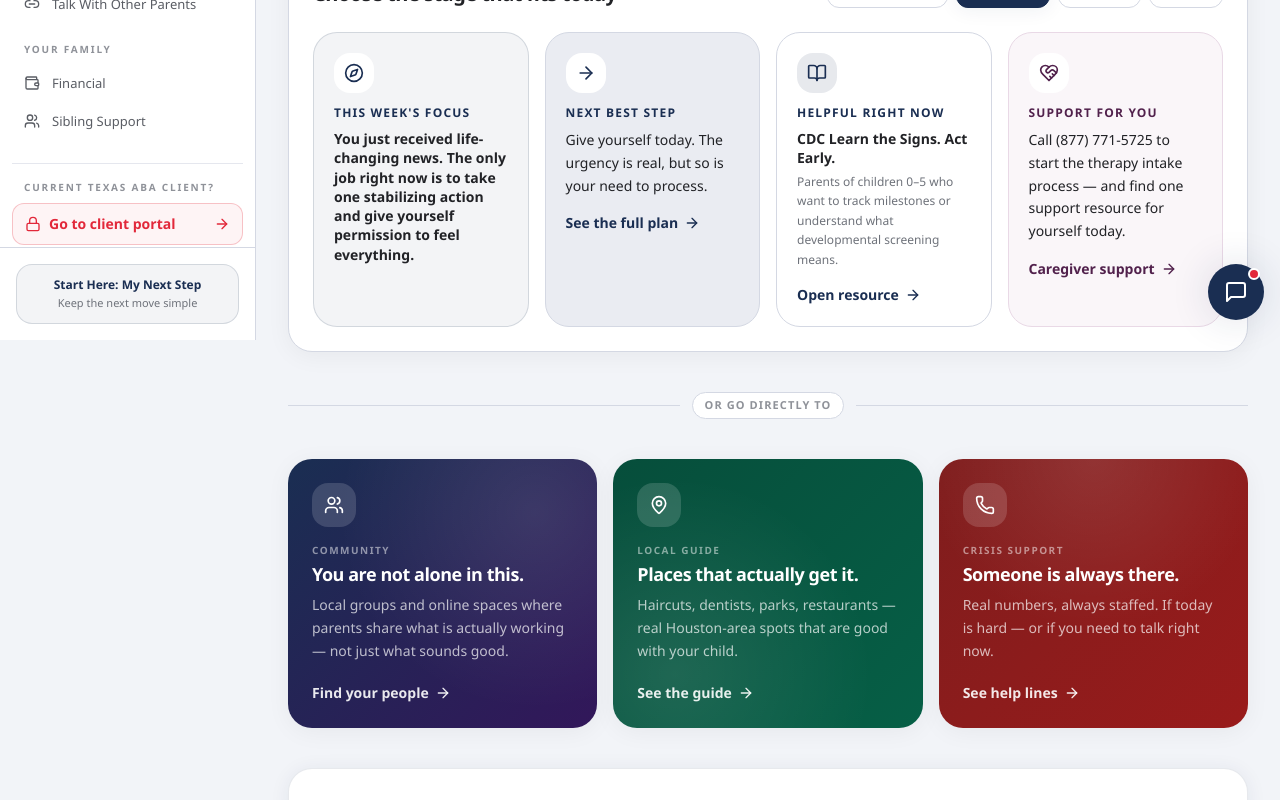
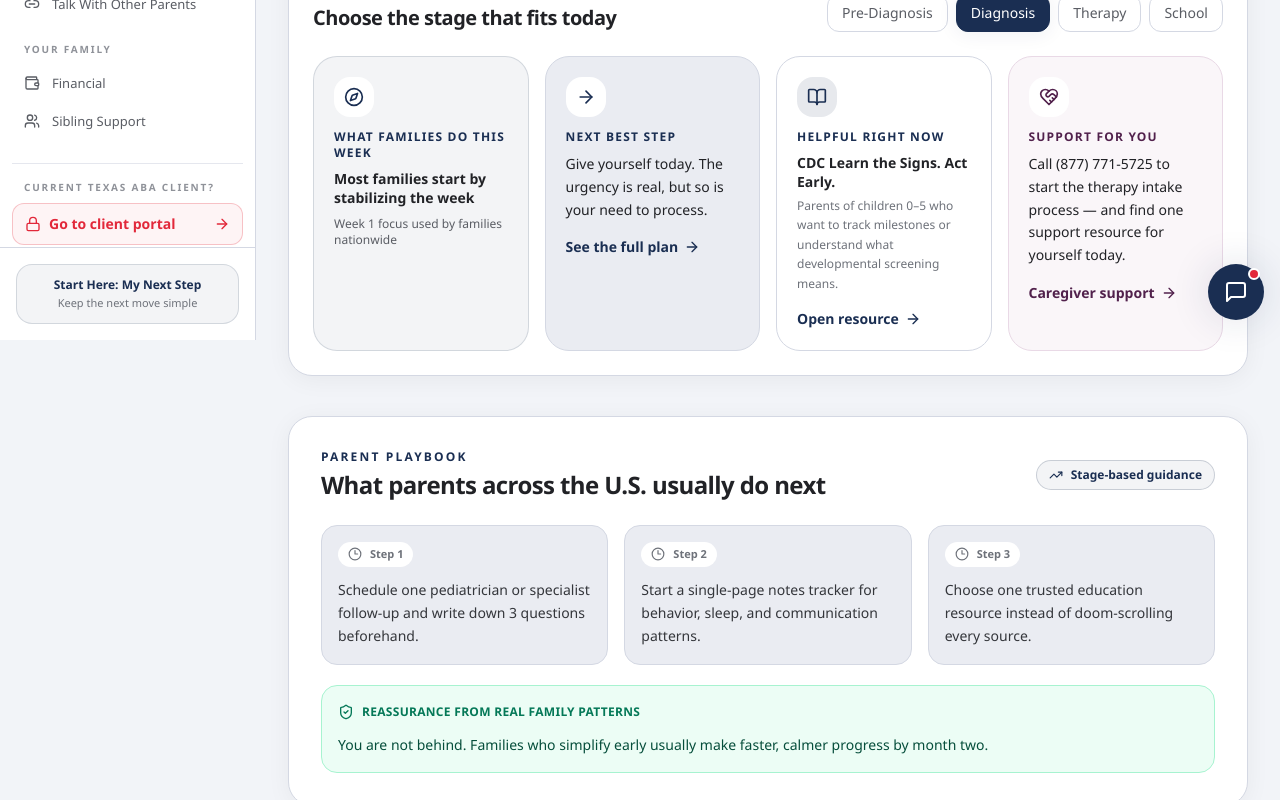
Before and after one commit to kstring00/CG2, a Next.js app: page /support in a window 1280 px wide. Shown: the part 460-1260 px from the top of the page. Built offline with nearby package versions, Linux system fonts and the light colour scheme.

Commit message:
Upgrade support home with visual parent action playbook

```diff
--- a/src/app/support/page.tsx
+++ b/src/app/support/page.tsx
@@ -13,6 +13,9 @@ import {
   Phone,
   Users,
   Wind,
+  TrendingUp,
+  Clock3,
+  ShieldCheck,
 } from 'lucide-react';
 import {
   guidedSteps,
@@ -40,6 +43,52 @@ export default function SupportHome() {
 
   const nextStep = stage.checklist[0];
 
+
+  const stagePlaybook: Record<JourneyStageId, { title: string; stat: string; actions: string[]; reassurance: string }> = {
+    'just-diagnosed': {
+      title: 'Most families start by stabilizing the week',
+      stat: 'Week 1 focus used by families nationwide',
+      actions: [
+        'Schedule one pediatrician or specialist follow-up and write down 3 questions beforehand.',
+        'Start a single-page notes tracker for behavior, sleep, and communication patterns.',
+        'Choose one trusted education resource instead of doom-scrolling every source.',
+      ],
+      reassurance: 'You are not behind. Families who simplify early usually make faster, calmer progress by month two.',
+    },
+    'evaluation': {
+      title: 'Most families gather records and clarify next decisions',
+      stat: 'Top workflow during evaluation weeks',
+      actions: [
+        'Collect school/daycare observations plus medical history in one folder.',
+        'Confirm insurance benefits for assessments and therapies before appointments.',
+        'Prepare a 60-second summary of your concerns to share with each provider.',
+      ],
+      reassurance: 'Clarity beats speed. A better-organized evaluation week reduces delays later.',
+    },
+    'starting-therapy': {
+      title: 'Most families build consistency over intensity',
+      stat: 'Common first-month therapy pattern',
+      actions: [
+        'Pick 1–2 home carryover routines your family can actually sustain.',
+        'Create a shared communication rhythm with the care team (weekly notes/check-in).',
+        'Protect caregiver energy by scheduling one no-therapy recovery block this week.',
+      ],
+      reassurance: 'Consistency at home drives compounding wins more than trying to do everything at once.',
+    },
+    'ongoing-support': {
+      title: 'Most families shift to progress tracking and resilience',
+      stat: 'Typical long-term family cadence',
+      actions: [
+        'Review one measurable gain from the last month with your care team.',
+        'Choose one friction point (sleep, transitions, meals) to target this week only.',
+        'Refresh your support network touchpoint: group, coach, or caregiver check-in.',
+      ],
+      reassurance: 'Plateaus are normal. Families who review data and protect routines keep moving forward.',
+    },
+  };
+
+  const playbook = stagePlaybook[activeStage];
+
   return (
     <div className="page-shell">
       {/* Header */}
@@ -47,9 +96,9 @@ export default function SupportHome() {
         <p className="text-[11px] font-semibold uppercase tracking-[0.18em] text-primary mb-2">
           Get Help Choosing What to Do
         </p>
-        <h1 className="page-title">What do you need right now?</h1>
+        <h1 className="page-title">Your visual action plan starts here</h1>
         <p className="page-description">
-          Pick what fits today. We will keep the next step simple — one thing at a time.
+          Built for parents under pressure: choose your current stage and get the exact moves most families make this week.
         </p>
       </header>
 
@@ -166,8 +215,9 @@ export default function SupportHome() {
             <div className="mb-3 inline-flex h-10 w-10 items-center justify-center rounded-2xl bg-white">
               <Compass className="h-5 w-5 text-primary" />
             </div>
-            <p className="text-xs font-semibold uppercase tracking-widest text-primary">This week&apos;s focus</p>
-            <p className="mt-2 text-sm font-semibold leading-snug text-brand-muted-900">{stage.focus}</p>
+            <p className="text-xs font-semibold uppercase tracking-widest text-primary">What families do this week</p>
+            <p className="mt-2 text-sm font-semibold leading-snug text-brand-muted-900">{playbook.title}</p>
+            <p className="mt-2 text-xs text-brand-muted-600">{playbook.stat}</p>
           </article>
 
           <article className="rounded-3xl border border-surface-border bg-surface-muted p-5">
@@ -220,6 +270,36 @@ export default function SupportHome() {
               Caregiver support <ArrowRight className="h-4 w-4" />
             </Link>
           </article>
+        </div>
+      </section>
+
+      <section className="rounded-3xl border border-surface-border bg-white p-6 sm:p-8 shadow-card">
+        <div className="flex flex-wrap items-center justify-between gap-4">
+          <div>
+            <p className="text-xs font-semibold uppercase tracking-[0.18em] text-primary">Parent playbook</p>
+            <h2 className="mt-1 text-2xl font-semibold text-brand-muted-900">What parents across the U.S. usually do next</h2>
+          </div>
+          <span className="inline-flex items-center gap-2 rounded-full border border-primary/20 bg-primary/5 px-3 py-1.5 text-xs font-semibold text-primary">
+            <TrendingUp className="h-3.5 w-3.5" /> Stage-based guidance
+          </span>
+        </div>
+
+        <div className="mt-6 grid gap-4 lg:grid-cols-3">
+          {playbook.actions.map((action, idx) => (
+            <article key={action} className="rounded-2xl border border-surface-border bg-surface-muted p-4">
+              <p className="inline-flex items-center gap-2 rounded-full bg-white px-2.5 py-1 text-[11px] font-semibold text-brand-muted-500">
+                <Clock3 className="h-3.5 w-3.5" /> Step {idx + 1}
+              </p>
+              <p className="mt-3 text-sm font-medium leading-relaxed text-brand-muted-800">{action}</p>
+            </article>
+          ))}
+        </div>
+
+        <div className="mt-5 rounded-2xl border border-emerald-200 bg-emerald-50 p-4">
+          <p className="inline-flex items-center gap-2 text-xs font-semibold uppercase tracking-wide text-emerald-700">
+            <ShieldCheck className="h-4 w-4" /> Reassurance from real family patterns
+          </p>
+          <p className="mt-2 text-sm leading-relaxed text-emerald-900">{playbook.reassurance}</p>
         </div>
       </section>
 
```
